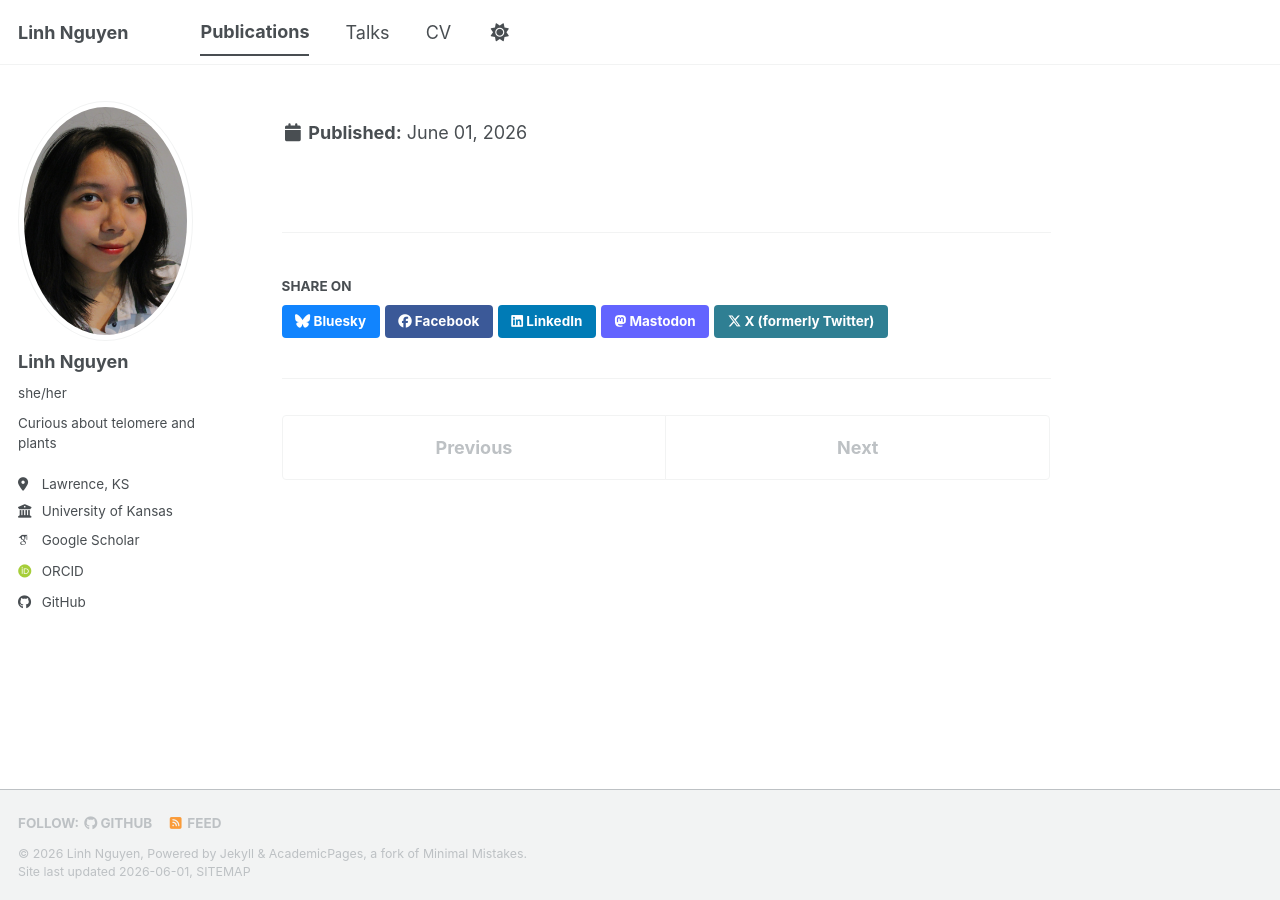
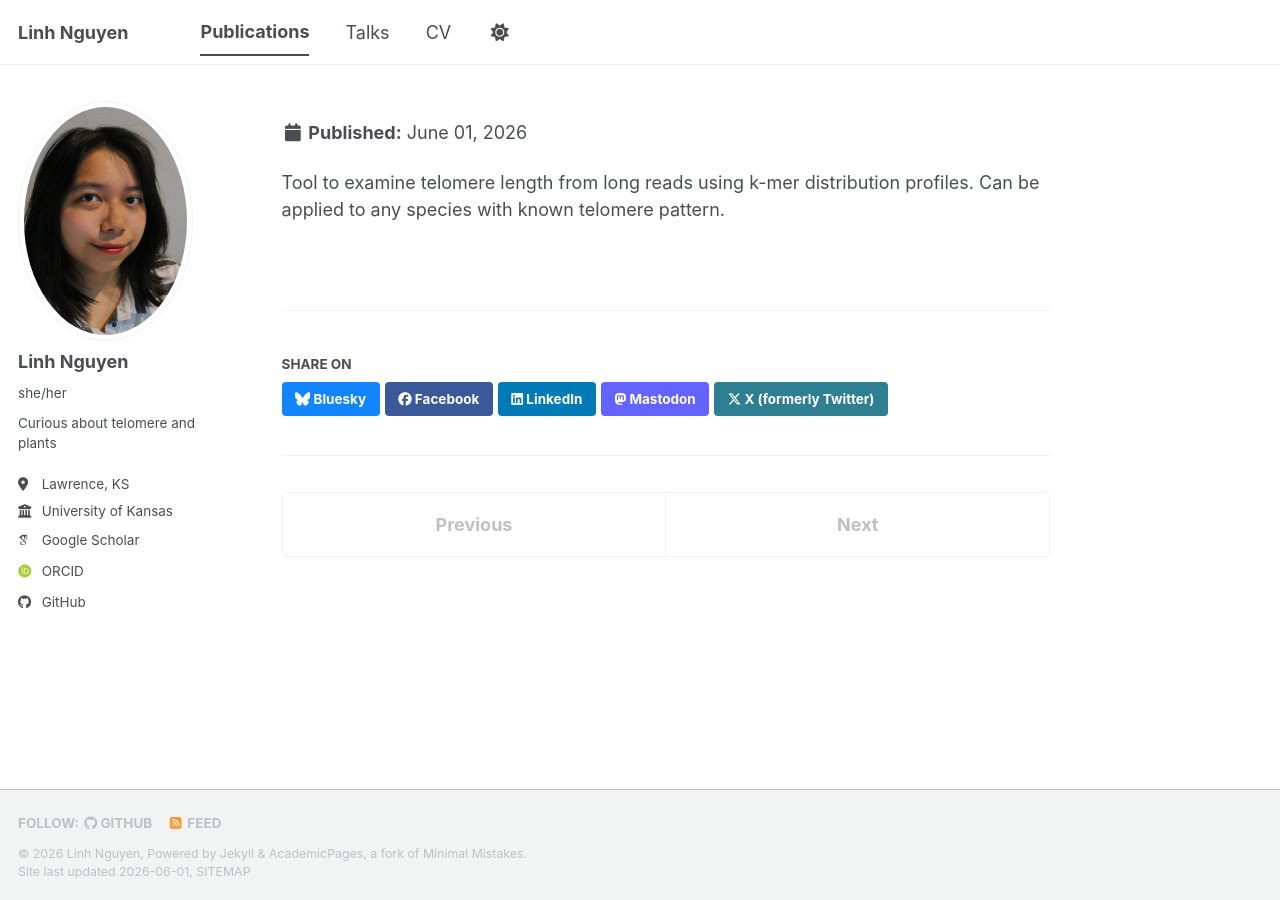
Before and after one commit to lynnnguyen1/lynnnguyen1.github.io, a Jekyll site: the page built from _publications/2009-10-01-paper-title-number-1.md, in a window 1280 px wide. Built offline with Jekyll 4.4.1, drawn with Linux system fonts in a browser that asks for light colours; some web fonts are replaced; a script bundle is joined from its source files by our own code; library files that are not in the unit come from our copies.

Commit message:
Update 2009-10-01-paper-title-number-1.md

```diff
--- a/_publications/2009-10-01-paper-title-number-1.md
+++ b/_publications/2009-10-01-paper-title-number-1.md
@@ -8,3 +8,5 @@ date: 2025-09-22
 paperurl: 'https://lynnnguyen1.github.io/files/topsicle-nguyen-choi-2025.pdf'
 citation: 'Nguyen, L., Choi, J.Y. Topsicle: a method for estimating telomere length from whole genome long-read sequencing data. Genome Biol 26, 295 (2025). https://doi.org/10.1186/s13059-025-03783-4'
 ---
+
+Tool to examine telomere length from long reads using k-mer distribution profiles. Can be applied to any species with known telomere pattern.
```
